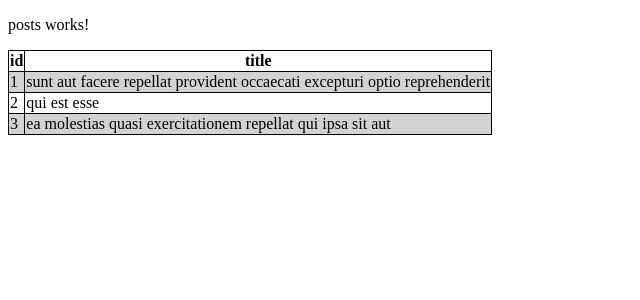
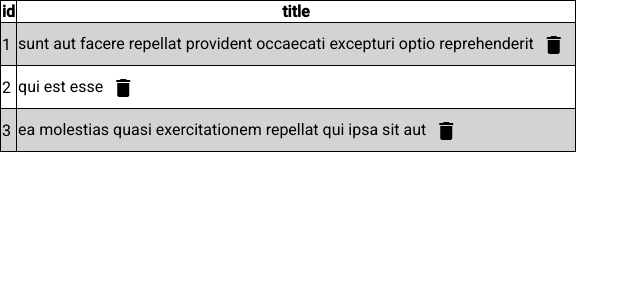
Before and after one commit to madanh/angular-master-xd, an Angular app: page /posts in a window 1280 px wide. Shown: the top 300 px of the page, without its empty margins (0-640 px from the left). Built offline with nearby package versions, Linux system fonts and the light colour scheme.

Commit message:
Delet buttons added

```diff
--- a/angular.json
+++ b/angular.json
@@ -28,6 +28,7 @@
               "src/assets"
             ],
             "styles": [
+              "./node_modules/@angular/material/prebuilt-themes/indigo-pink.css",
               "src/styles.scss"
             ],
             "scripts": []
@@ -91,6 +92,7 @@
               "src/assets"
             ],
             "styles": [
+              "./node_modules/@angular/material/prebuilt-themes/indigo-pink.css",
               "src/styles.scss"
             ],
             "scripts": []
--- a/package.json
+++ b/package.json
@@ -12,10 +12,12 @@
   "private": true,
   "dependencies": {
     "@angular/animations": "~11.2.3",
+    "@angular/cdk": "^11.2.2",
     "@angular/common": "~11.2.3",
     "@angular/compiler": "~11.2.3",
     "@angular/core": "~11.2.3",
     "@angular/forms": "~11.2.3",
+    "@angular/material": "^11.2.2",
     "@angular/platform-browser": "~11.2.3",
     "@angular/platform-browser-dynamic": "~11.2.3",
     "@angular/router": "~11.2.3",
--- a/src/app/posts.service.ts
+++ b/src/app/posts.service.ts
@@ -8,6 +8,28 @@ export interface Post {
   providedIn: 'root'
 })
 export class PostsService {
-
+  public posts = [
+    {
+      "userId": 1,
+      "id": 1,
+      "title": "sunt aut facere repellat provident occaecati excepturi optio reprehenderit",
+      "body": "quia et suscipit\nsuscipit recusandae consequuntur expedita et cum\nreprehenderit molestiae ut ut quas totam\nnostrum rerum est autem sunt rem eveniet architecto"
+    },
+    {
+      "userId": 1,
+      "id": 2,
+      "title": "qui est esse",
+      "body": "est rerum tempore vitae\nsequi sint nihil reprehenderit dolor beatae ea dolores neque\nfugiat blanditiis voluptate porro vel nihil molestiae ut reiciendis\nqui aperiam non debitis possimus qui neque nisi nulla"
+    },
+    {
+      "userId": 1,
+      "id": 3,
+      "title": "ea molestias quasi exercitationem repellat qui ipsa sit aut",
+      "body": "et iusto sed quo iure\nvoluptatem occaecati omnis eligendi aut ad\nvoluptatem doloribus vel accusantium quis pariatur\nmolestiae porro eius odio et labore et velit aut"
+    }
+  ];
   constructor() { }
+  deletePost(id: number){
+    this.posts = this.posts.filter(p=>p.id!=id);
+  }
 }
--- a/src/app/posts/posts.component.html
+++ b/src/app/posts/posts.component.html
@@ -1,9 +1,16 @@
-<p>posts works!</p>
-<table>
+<table *ngIf="postsService.posts.length">
   <thead><tr><th>id</th><th>title</th></tr></thead>
   <tbody>
-    <tr *ngFor="let post of posts; let even = even; let odd = odd" [ngClass]="{'even': even}">
-      <td>{{ post.id }}</td><td>{{ post.title }}</td>
+    <tr *ngFor="let post of postsService.posts; let even = even; let odd = odd" [ngClass]="{'even': even}">
+      <td>{{ post.id }}</td>
+      <td>
+        <span>{{ post.title }}</span>
+          <span>
+          <button mat-icon-button aria-label="Example icon-button with a heart icon">
+            <mat-icon (click)=deleteRow(post.id)>delete</mat-icon>
+          </button>
+        </span>
+      </td>
     </tr>
   </tbody>
 </table>
--- a/src/app/posts/posts.component.ts
+++ b/src/app/posts/posts.component.ts
@@ -1,4 +1,5 @@
 import { Component, OnInit } from '@angular/core';
+import { PostsService } from '../posts.service'
 
 @Component({
   selector: 'app-posts',
@@ -6,29 +7,12 @@ import { Component, OnInit } from '@angular/core';
   styleUrls: ['./posts.component.scss']
 })
 export class PostsComponent implements OnInit {
-  posts = [
-    {
-      "userId": 1,
-      "id": 1,
-      "title": "sunt aut facere repellat provident occaecati excepturi optio reprehenderit",
-      "body": "quia et suscipit\nsuscipit recusandae consequuntur expedita et cum\nreprehenderit molestiae ut ut quas totam\nnostrum rerum est autem sunt rem eveniet architecto"
-    },
-    {
-      "userId": 1,
-      "id": 2,
-      "title": "qui est esse",
-      "body": "est rerum tempore vitae\nsequi sint nihil reprehenderit dolor beatae ea dolores neque\nfugiat blanditiis voluptate porro vel nihil molestiae ut reiciendis\nqui aperiam non debitis possimus qui neque nisi nulla"
-    },
-    {
-      "userId": 1,
-      "id": 3,
-      "title": "ea molestias quasi exercitationem repellat qui ipsa sit aut",
-      "body": "et iusto sed quo iure\nvoluptatem occaecati omnis eligendi aut ad\nvoluptatem doloribus vel accusantium quis pariatur\nmolestiae porro eius odio et labore et velit aut"
-    }
-  ];
-  constructor() { }
+  constructor(public postsService: PostsService) { }
 
   ngOnInit(): void {
   }
 
+  deleteRow(id: number){
+    this.postsService.deletePost(id);
+  }
 }
--- a/src/index.html
+++ b/src/index.html
@@ -6,6 +6,9 @@
   <base href="/">
   <meta name="viewport" content="width=device-width, initial-scale=1">
   <link rel="icon" type="image/x-icon" href="favicon.ico">
+  <link rel="preconnect" href="https://fonts.gstatic.com">
+  <link href="https://fonts.googleapis.com/css2?family=Roboto:wght@300;400;500&display=swap" rel="stylesheet">
+  <link href="https://fonts.googleapis.com/icon?family=Material+Icons" rel="stylesheet">
 </head>
 <body>
   <app-root></app-root>
--- a/src/styles.scss
+++ b/src/styles.scss
@@ -3,3 +3,6 @@ table, td, th {
   border: 1px solid black;
   border-collapse: collapse;
 }
+
+html, body { height: 100%; }
+body { margin: 0; font-family: Roboto, "Helvetica Neue", sans-serif; }
```
Also changed, not shown: src/app/app.module.ts (+8 -1 lines), 1 other file (tests, documents, lock files or other folders).
